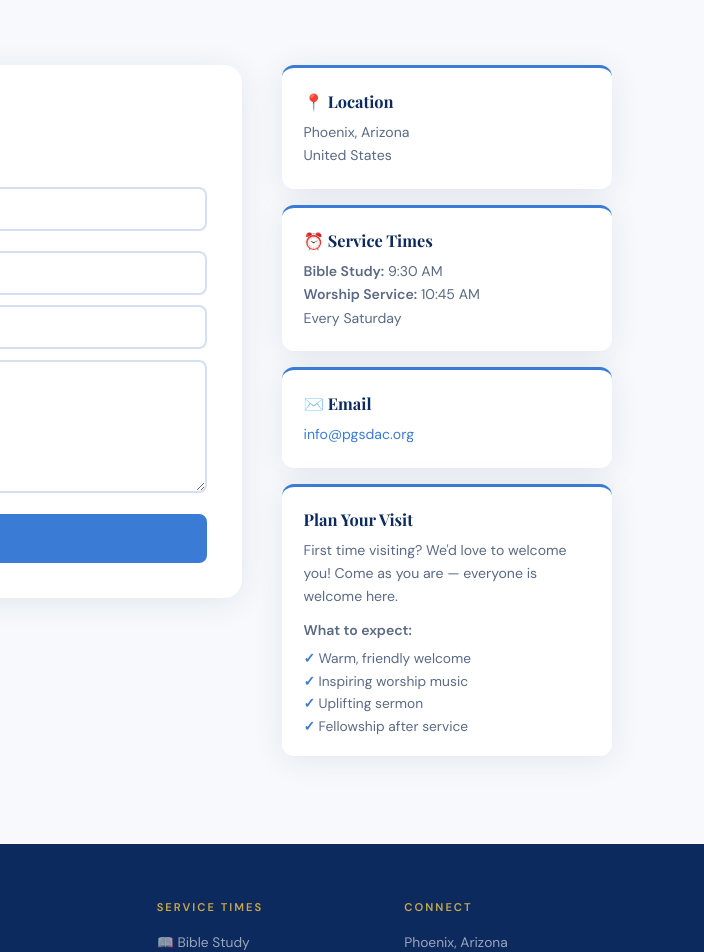
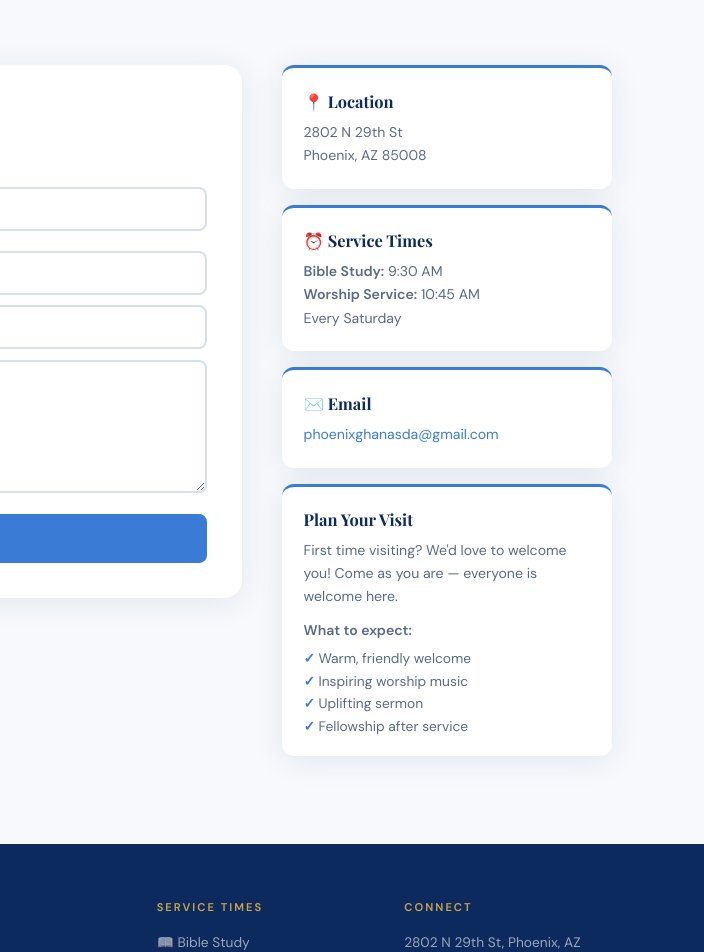
Before and after one commit to 00locc/pgsdac-website, a plain HTML site: page contact.html in a window 1280 px wide. Shown: the part 460-1412 px from the top of the page, 576-1280 px from the left. Drawn offline with nearby package versions, Linux system fonts and the light colour scheme.

Commit message:
Update address and email

```diff
--- a/contact.html
+++ b/contact.html
@@ -55,9 +55,9 @@
         </div>
 
         <div class="contact-sidebar reveal delay-2">
-          <div class="sidebar-card"><h3>📍 Location</h3><p>Phoenix, Arizona<br>United States</p></div>
+          <div class="sidebar-card"><h3>📍 Location</h3><p>2802 N 29th St<br>Phoenix, AZ 85008</p></div>
           <div class="sidebar-card"><h3>⏰ Service Times</h3><p><strong>Bible Study:</strong> 9:30 AM<br><strong>Worship Service:</strong> 10:45 AM<br>Every Saturday</p></div>
-          <div class="sidebar-card"><h3>✉️ Email</h3><p><a href="mailto:info@pgsdac.org" style="color:var(--blue-light)">info@pgsdac.org</a></p></div>
+          <div class="sidebar-card"><h3>✉️ Email</h3><p><a href="mailto:phoenixghanasda@gmail.com" style="color:var(--blue-light)">phoenixghanasda@gmail.com</a></p></div>
           <div class="sidebar-card plan-visit">
             <h3>Plan Your Visit</h3>
             <p>First time visiting? We'd love to welcome you! Come as you are — everyone is welcome here.</p>
@@ -80,7 +80,7 @@
       <div><div class="footer-brand-wrap"><img src="logo.png" alt="SDA Logo" class="footer-logo-img"><span class="footer-brand-name">Phoenix Ghanaian<br>SDA Church</span></div><p class="footer-desc">A vibrant Ghanaian Adventist community worshipping every Saturday in Phoenix, Arizona.</p></div>
       <div class="footer-col"><h4>Quick Links</h4><ul><li><a href="index.html">Home</a></li><li><a href="about.html">About Us</a></li><li><a href="sermons.html">Sermons</a></li><li><a href="ministries.html">Ministries</a></li><li><a href="events.html">Events</a></li><li><a href="give.html">Give Online</a></li><li><a href="contact.html">Contact</a></li><li><a href="login.html">Member Login</a></li></ul></div>
       <div class="footer-col"><h4>Service Times</h4><p>📖 Bible Study</p><p><strong style="color:rgba(255,255,255,0.85)">9:30 AM</strong></p><p style="margin-top:0.5rem">🙏 Worship Service</p><p><strong style="color:rgba(255,255,255,0.85)">10:45 AM</strong></p><p style="margin-top:0.5rem">📅 Every Saturday</p></div>
-      <div class="footer-col"><h4>Connect</h4><p>Phoenix, Arizona</p><p><a href="mailto:info@pgsdac.org" style="color:rgba(255,255,255,0.58)">info@pgsdac.org</a></p><div style="margin-top:1.1rem"><a href="contact.html" class="btn btn-outline" style="font-size:0.82rem;padding:0.5rem 1.1rem">Get In Touch</a></div></div>
+      <div class="footer-col"><h4>Connect</h4><p>2802 N 29th St, Phoenix, AZ 85008</p><p><a href="mailto:phoenixghanasda@gmail.com" style="color:rgba(255,255,255,0.58)">phoenixghanasda@gmail.com</a></p><div style="margin-top:1.1rem"><a href="contact.html" class="btn btn-outline" style="font-size:0.82rem;padding:0.5rem 1.1rem">Get In Touch</a></div></div>
     </div></div></div>
     <div class="footer-bottom"><p>© 2025 Phoenix Ghanaian SDA Church · All rights reserved</p></div>
   </footer>
```
Also changed, not shown: about.html (+1 -1 lines), events.html (+1 -1 lines), give-success.html (+1 -1 lines), give.html (+1 -1 lines), index.html (+1 -1 lines), ministries.html (+1 -1 lines), sermons.html (+1 -1 lines).
